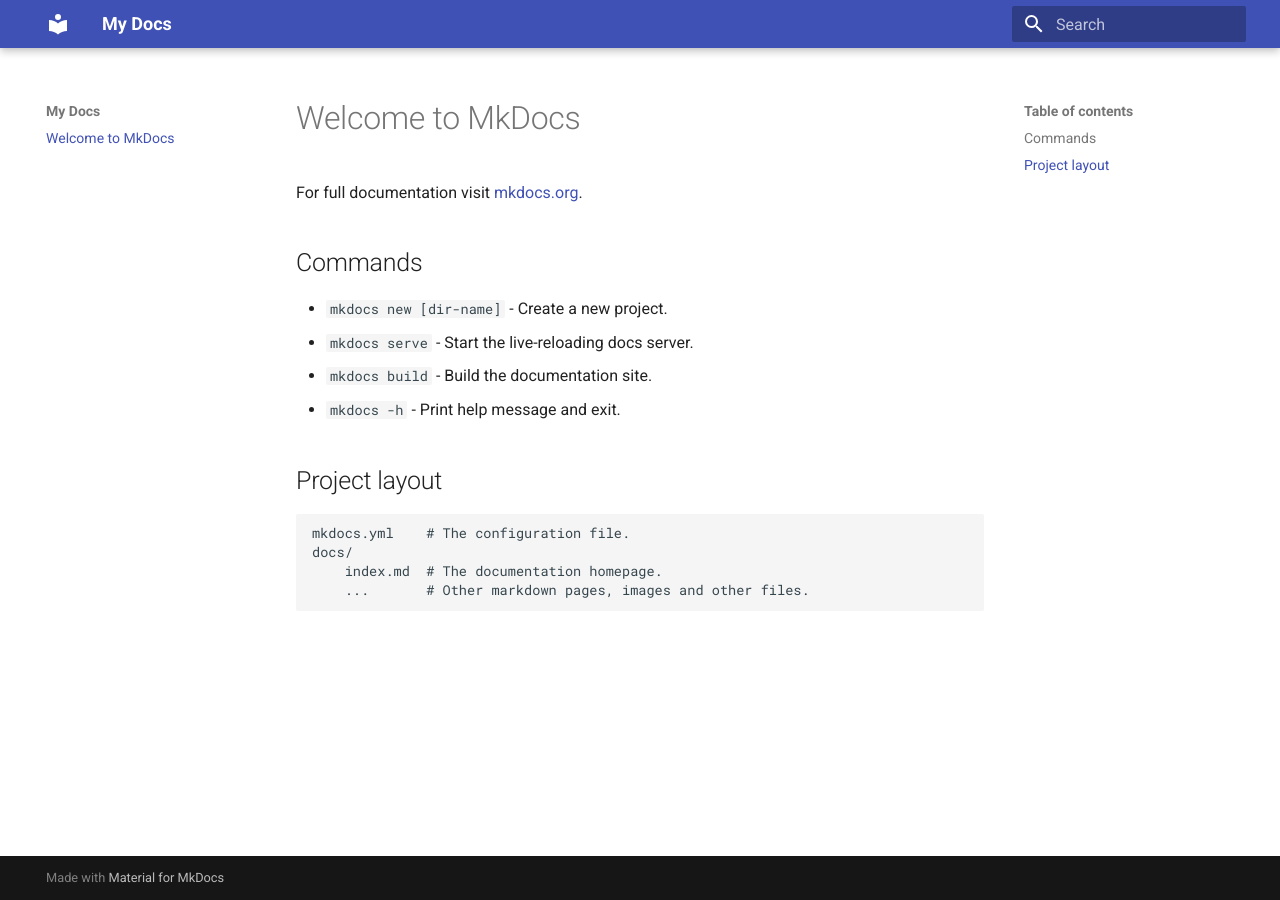
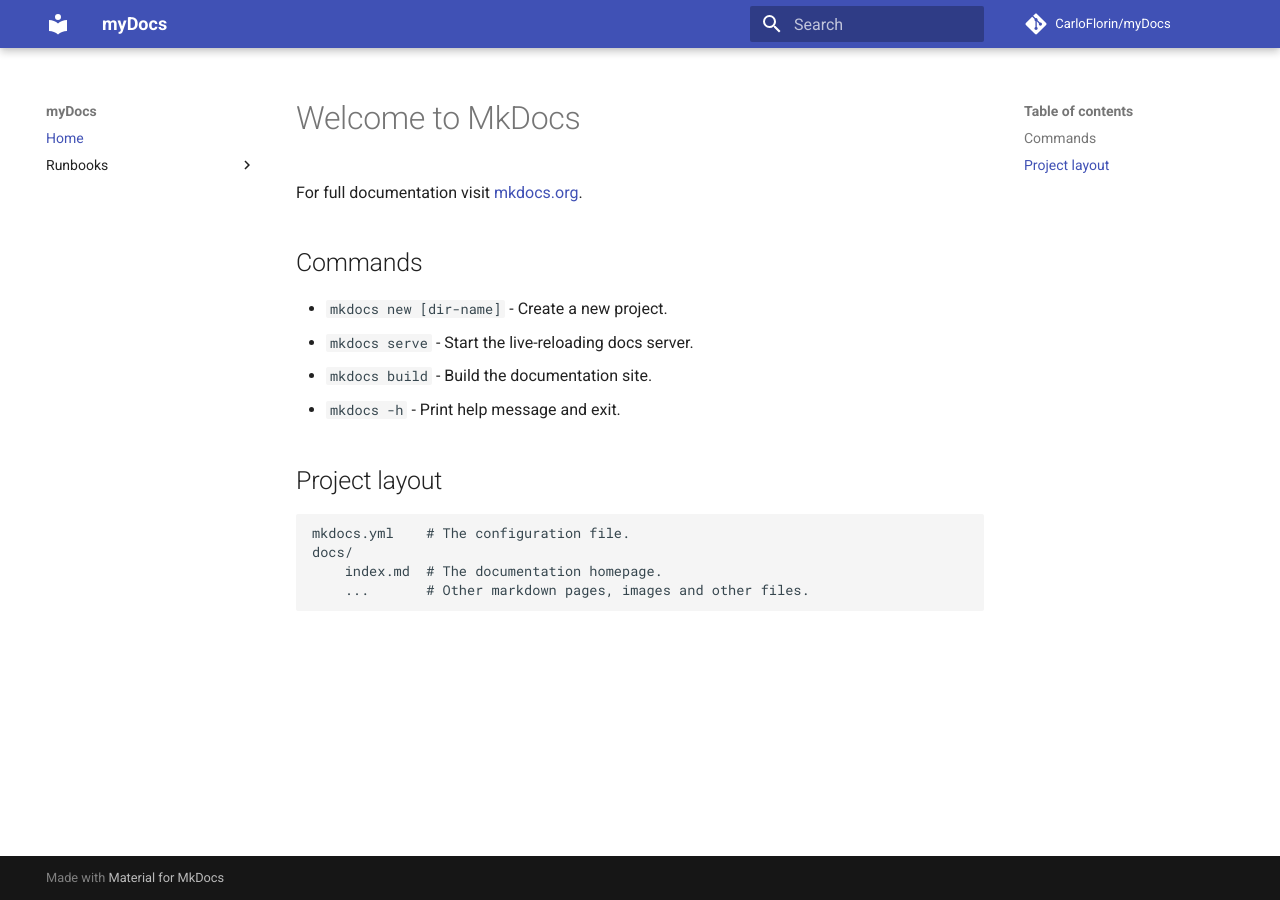
Before and after one commit to CarloFlorin/myDocs, an MkDocs documentation site: the page built from docs/index.md, in a window 1280 px wide. Built offline with MkDocs 1.6.1 and Material for MkDocs 9.7.7, drawn with Linux system fonts in a browser that asks for light colours; comment, search, counter and statistics services are not loaded.

Commit message:
docs: add ssh access runbook

```diff
--- a/mkdocs.yml
+++ b/mkdocs.yml
@@ -1,5 +1,15 @@
-site_name: My Docs
-site_url: hhttps://github.com/CarloFlorin.github.io/myDocs/
+site_name: myDocs
+site_url: https://carloflorin.github.io/myDocs/
+repo_url: https://github.com/CarloFlorin/myDocs
+repo_name: CarloFlorin/myDocs
+edit_uri: edit/main/docs/
+
+use_directory_urls: true
 
 theme:
   name: material
+
+nav:
+  - Home: index.md
+  - Runbooks:
+      - SSH Access: runbooks/ssh-access.md
```
Also changed, not shown: docs/runbooks/ssh-access.md (added, +7 -0 lines).
